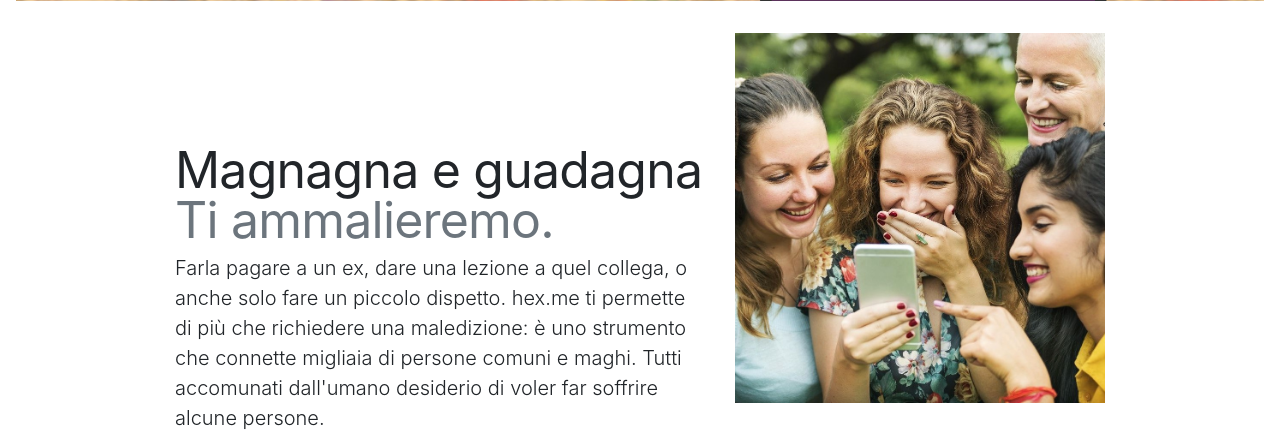
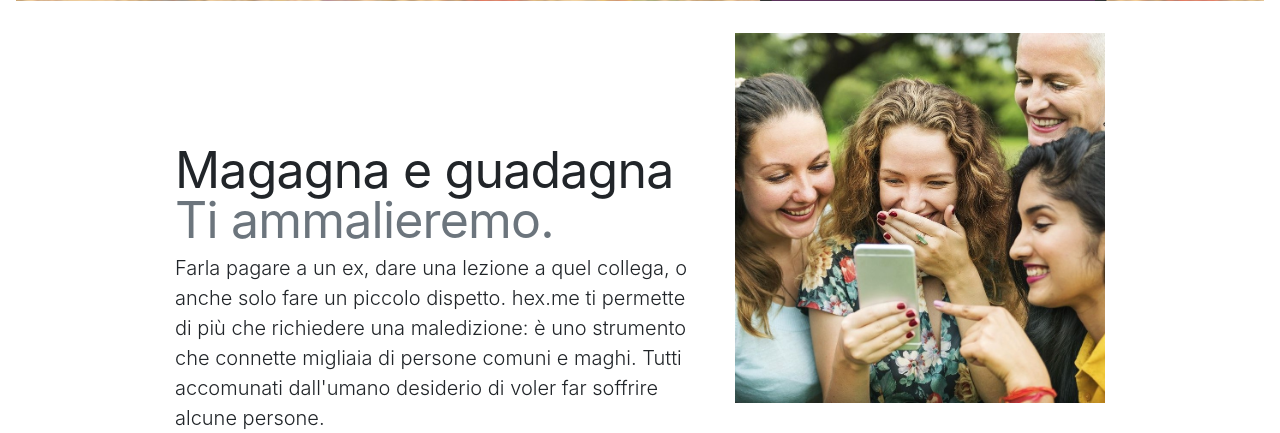
Before and after one commit to Frisulimite/hex.me, a Django app: page / in a window 1280 px wide. Shown: the part 647-1080 px from the top of the page. Run offline with Django 3.2, Linux system fonts and the light colour scheme; some libraries are stand-ins or nearby versions.

Commit message:
fix: typos

```diff
--- a/hme/templates/hme/index.html
+++ b/hme/templates/hme/index.html
@@ -6,7 +6,7 @@
     <meta name="description" content="">
     <meta name="author" content="Mark Otto, Jacob Thornton, and Bootstrap contributors">
     <meta name="generator" content="Jekyll v4.1.1">
-    <title>Product example · Bootstrap</title>
+    <title>hex.me</title>
 
     <link rel="canonical" href="https://getbootstrap.com/docs/4.5/examples/product/">
 <!-- Bootstrap core CSS -->
@@ -104,7 +104,7 @@
 
     <div class="row featurette">
       <div class="col-md-7">
-        <h2 class="featurette-heading">Magnagna e guadagna<span class="text-muted"><br>Ti ammalieremo.</span></h2>
+        <h2 class="featurette-heading">Magagna e guadagna<span class="text-muted"><br>Ti ammalieremo.</span></h2>
         <p class="lead">Farla pagare a un ex, dare una lezione a quel collega, o anche solo fare un piccolo dispetto. hex.me ti permette di più che richiedere una maledizione: è uno strumento che connette migliaia di persone comuni e maghi. Tutti accomunati dall'umano desiderio di voler far soffrire alcune persone.</p>
       </div>
       <div class="col-md-5">
```
